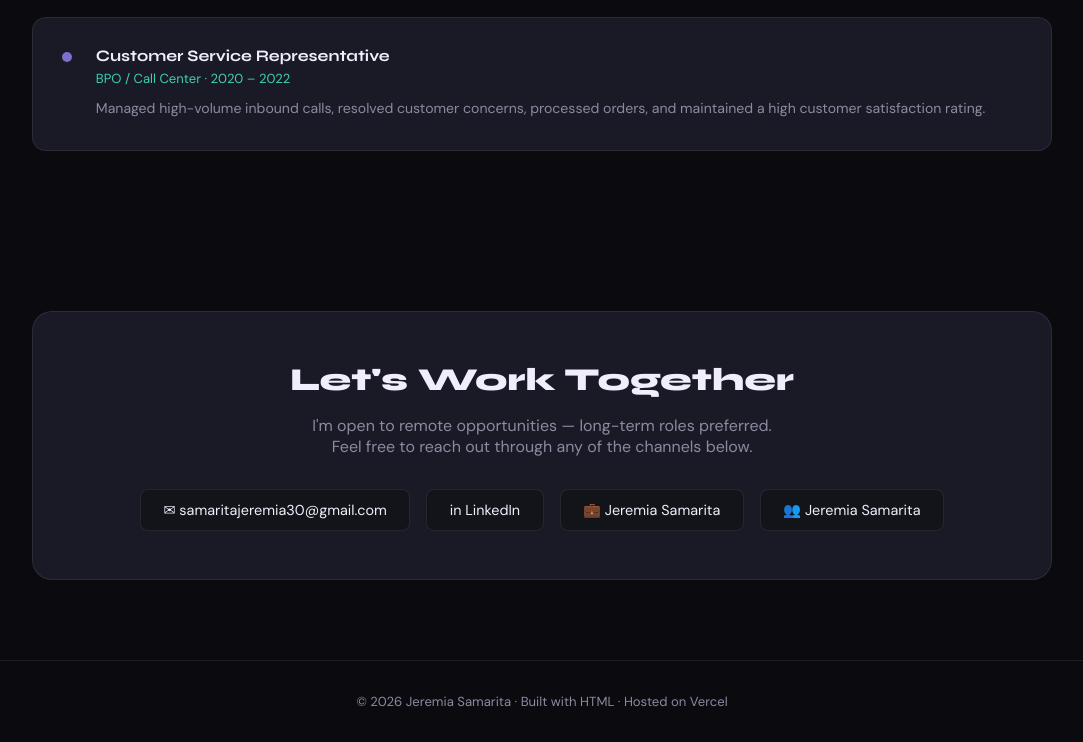
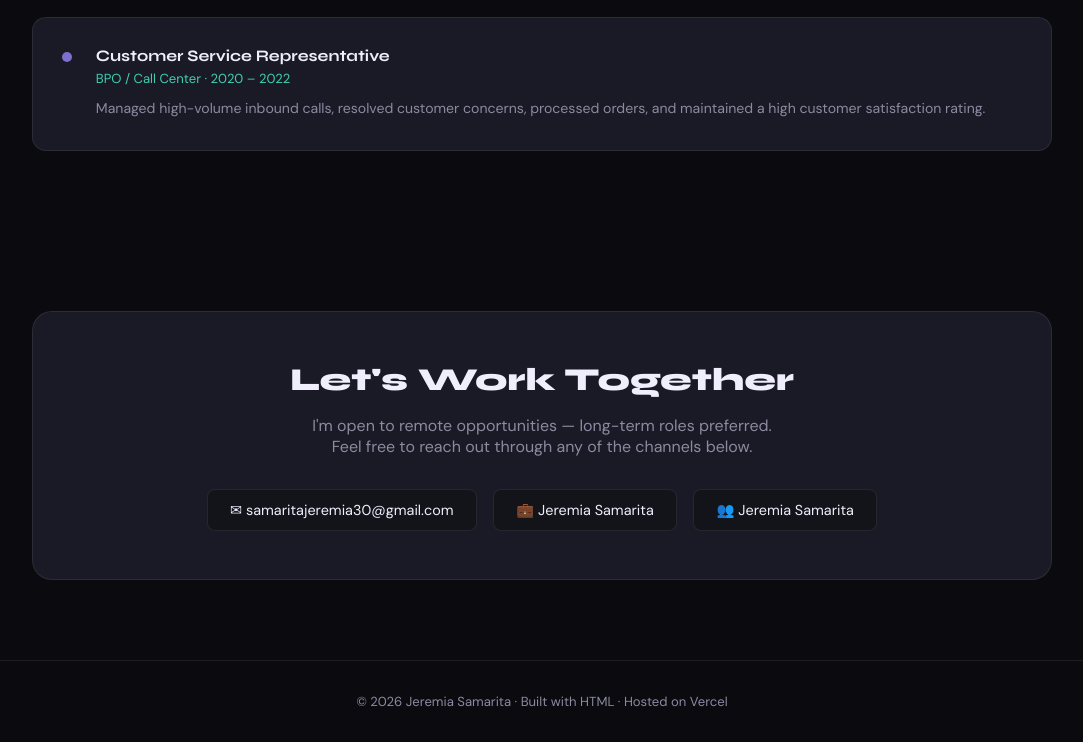
Before and after one commit to Bytes2learn/my-portfolio, a plain HTML site: page index.html in a window 1280 px wide. Shown: the part 3030-3772 px from the top of the page, without its empty margins (98-1181 px from the left). Drawn offline with Linux system fonts and the light colour scheme.

Commit message:
Update index.html

```diff
--- a/index.html
+++ b/index.html
@@ -415,7 +415,6 @@
       <p>I'm open to remote opportunities — long-term roles preferred.<br/>Feel free to reach out through any of the channels below.</p>
       <div class="contact-links">
         <a href="mailto:samaritajeremia30@gmail.com" class="contact-link">✉ samaritajeremia30@gmail.com</a>
-        <a href="https://www.linkedin.com/in/yourprofile" class="contact-link" target="_blank">in LinkedIn</a>
         <a href="https://v2.onlinejobs.ph/jobseekers/info/4913496" class="contact-link" target="_blank">&#128188; Jeremia Samarita</a>
         <a href="https://www.upwork.com/freelancers/~0195babcf261b813a2" class="contact-link" target="_blank">&#128101; Jeremia Samarita</a>
       </div>
```
